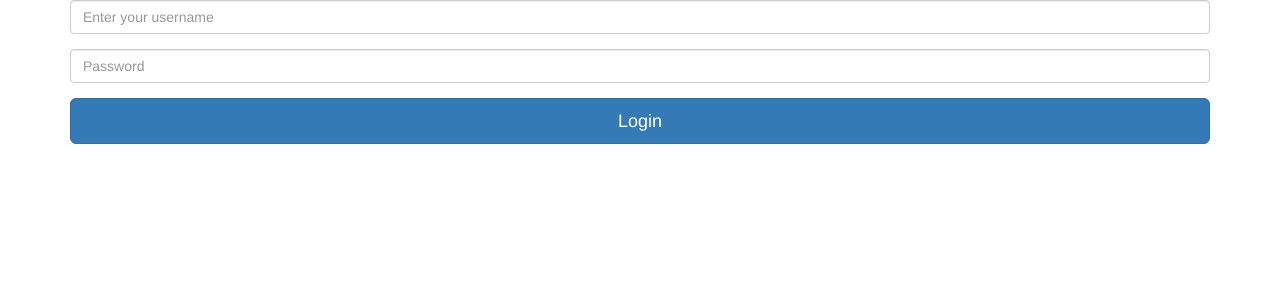
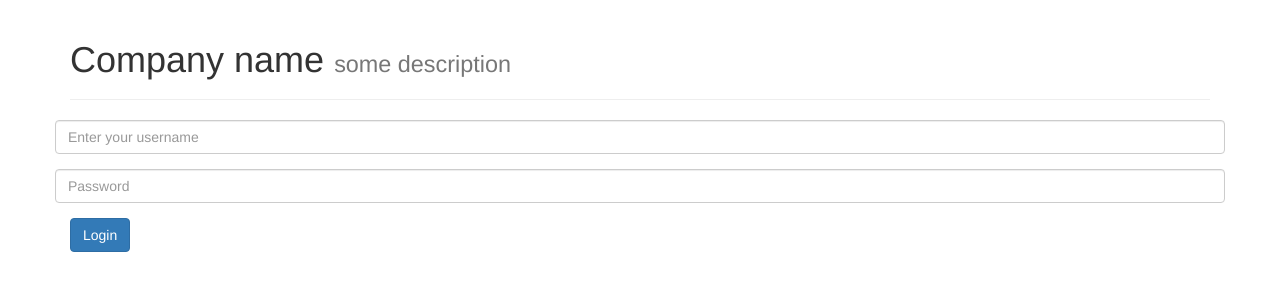
Before and after one commit to mondiye/order-automation, a website: page views/login.html in a window 1280 px wide. Drawn offline with nearby package versions, Linux system fonts and the light colour scheme.

Commit message:
login screen

```diff
--- a/views/login.html
+++ b/views/login.html
@@ -4,15 +4,18 @@
 </head>
 <body>
 <div class="container">
-	<div id="login_box" class="login" style="width: auto;background: transparent">
-	<form>
+	<div class="page-header">
+	  <h1>Company name <small>some description</small></h1>
+	</div>
+	<div id="login_box" class="form" style="width: auto;background: transparent">
+		<form class="form-horizontal">
 			<div class="form-group">
 				<input name="username" type="text" class="form-control" placeholder="Enter your username">
 			</div>
 			<div class="form-group">
 				<input name="password" type="password" class="form-control" placeholder="Password">
 			</div>
-		<button type="submit" class="btn btn-lg btn-primary btn-block">Login</button>
+			<button type="submit" class="btn btn-primary">Login</button>
 		</form>
 	</div>
 </div>
```
Lines whose indentation alone changed are shown as unchanged.
